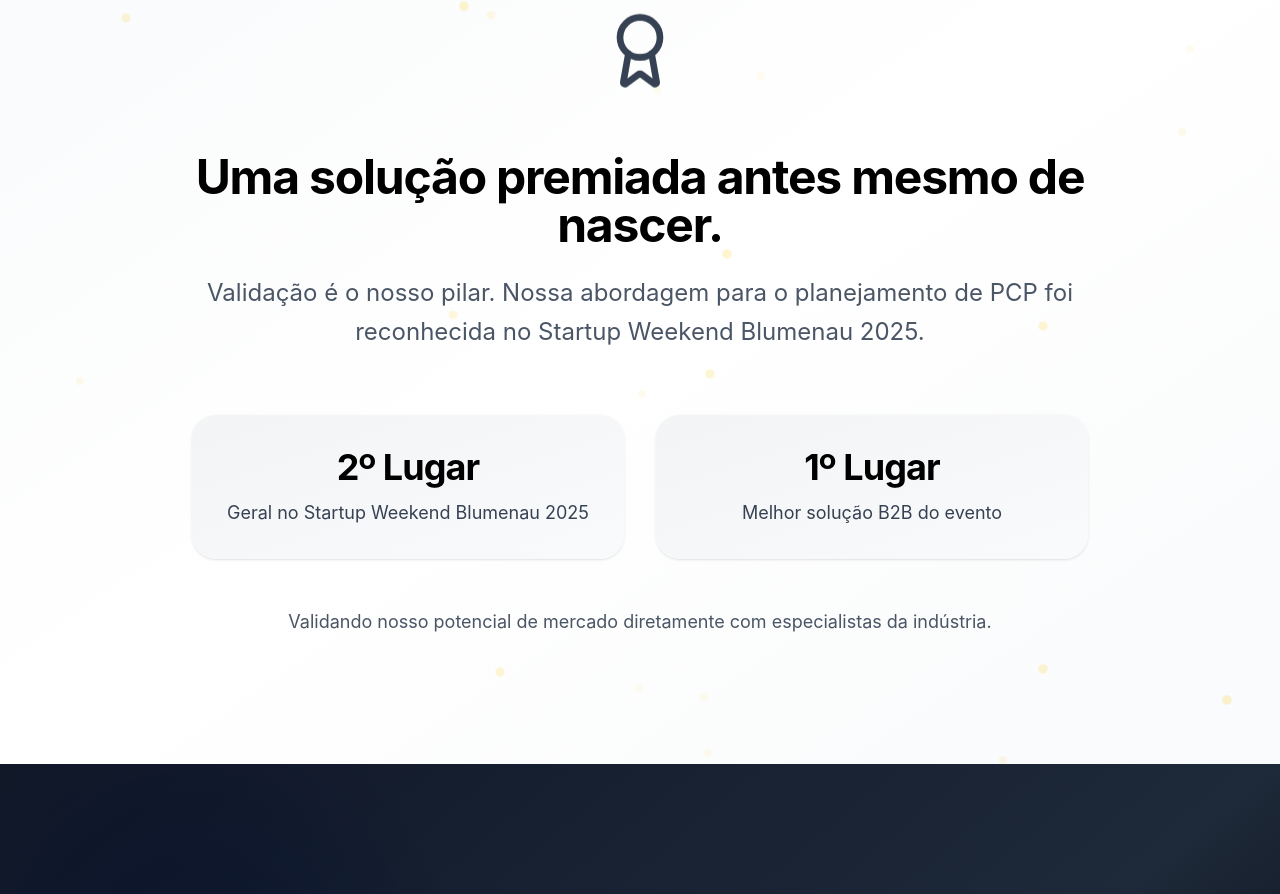
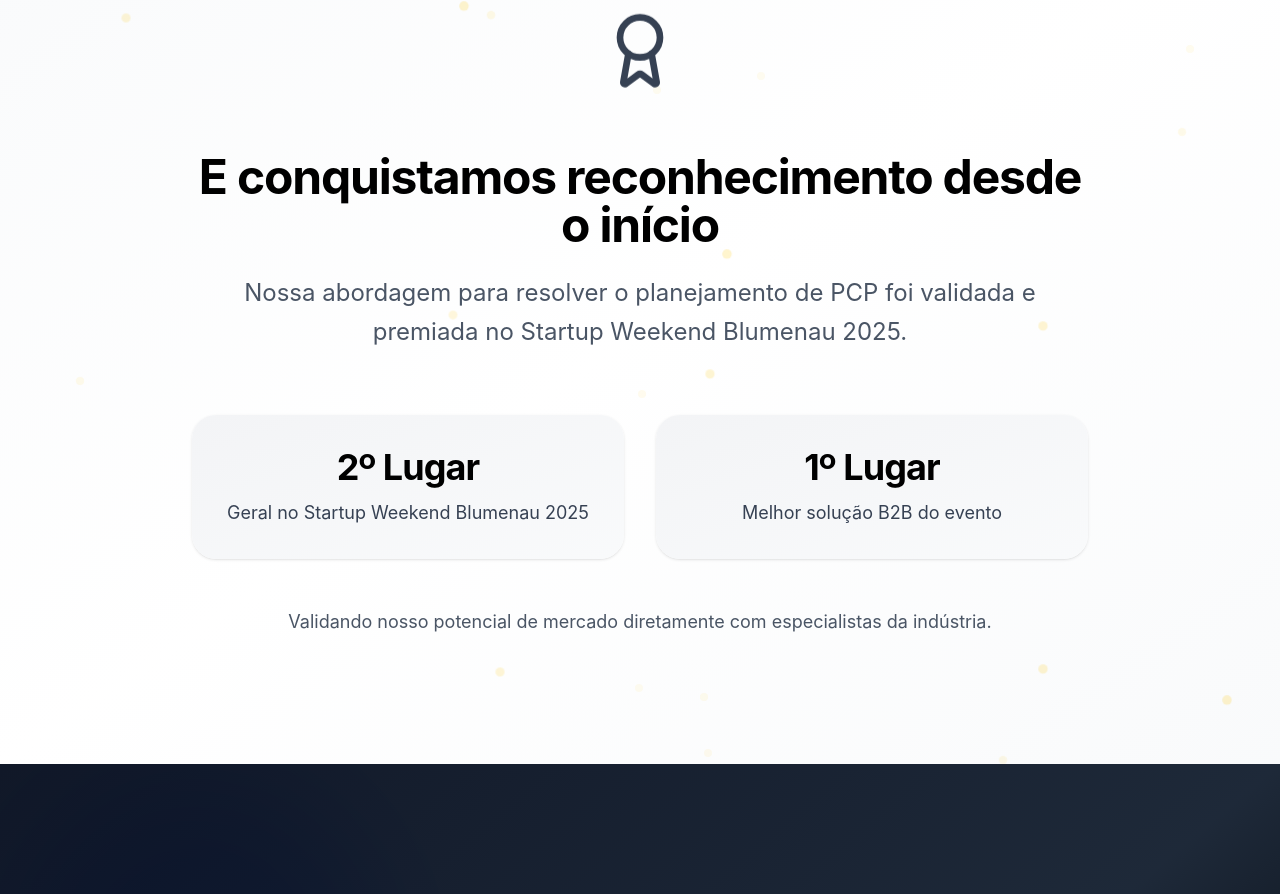
Before and after one commit to victorgrein/lp-texfy, a Next.js app: page / in a window 1280 px wide. Shown: the part 3452-4346 px from the top of the page. Built offline with nearby package versions, Linux system fonts and the light colour scheme.

Commit message:
Improve awards section title for better narrative flow
- Change from 'Uma solução premiada antes mesmo de nascer'
- To 'E conquistamos reconhecimento desde o início'
- Creates better continuity with About Us section
- Adjusted description for clarity

```diff
--- a/src/app/page.tsx
+++ b/src/app/page.tsx
@@ -410,10 +410,10 @@ export default function Home() {
               <Award className="w-20 h-20 text-gray-700 mx-auto mb-6 animate-bounce" />
             </div>
             <h2 className="text-5xl font-bold tracking-tight mb-6">
-              Uma solução premiada antes mesmo de nascer.
+              E conquistamos reconhecimento desde o início
             </h2>
             <p className="text-2xl text-gray-600 mb-16 leading-relaxed">
-              Validação é o nosso pilar. Nossa abordagem para o planejamento de PCP foi reconhecida no Startup Weekend Blumenau 2025.
+              Nossa abordagem para resolver o planejamento de PCP foi validada e premiada no Startup Weekend Blumenau 2025.
             </p>
           </div>
 
```
